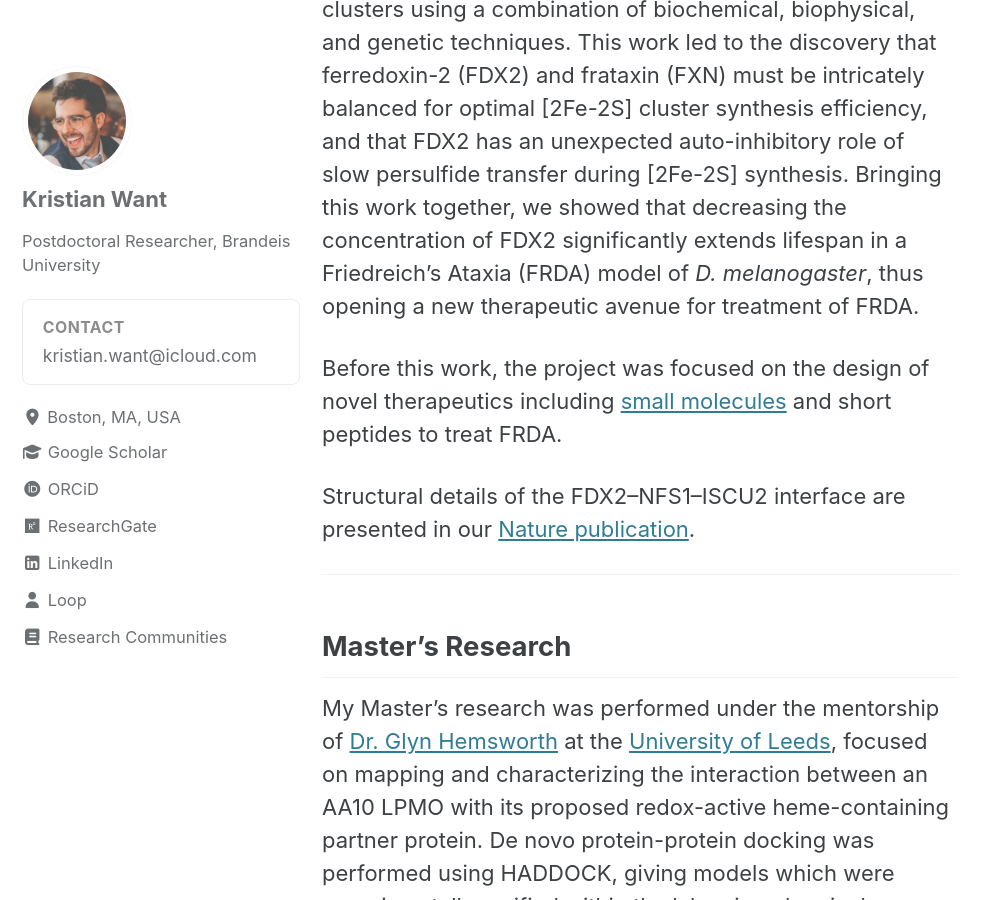
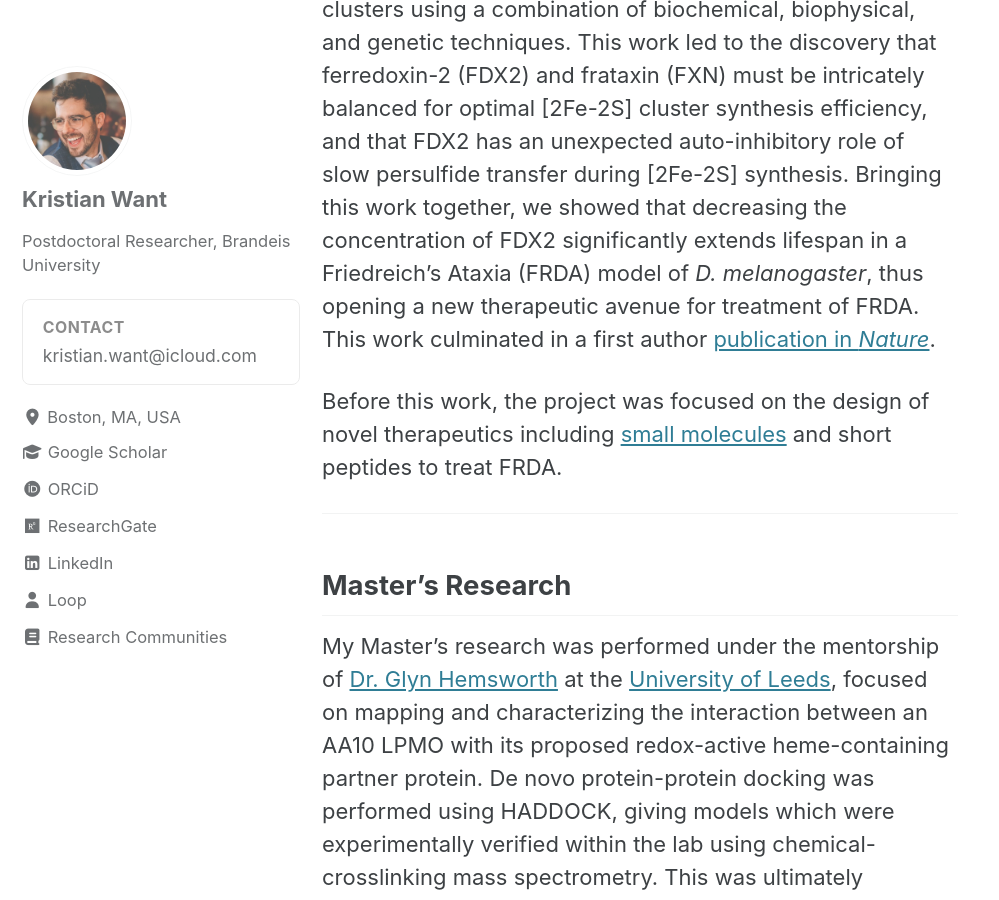
Before and after one commit to kristianwant/kristianwant.github.io, a Jekyll site: the page built from _pages/research.md, in a window 1280 px wide and 900 px high, scrolled down 2303 px. Shown: the whole window, without its empty margins (0-999 px from the left). Built offline with Jekyll 4.4.1, drawn with Linux system fonts in a browser that asks for light colours; cached includes are drawn as plain includes.

Commit message:
Move Nature publication mention into FRDA paragraph

```diff
--- a/_pages/research.md
+++ b/_pages/research.md
@@ -29,11 +29,9 @@ Taken together, this research aims to significantly enhance our understanding of
 
 My doctoral research was performed under the mentorship of [Dr. Benoit D'Autreaux](https://www.i2bc.paris-saclay.fr/biochemistry-of-metalloproteins-and-associated-diseases/) at the [Institute for Integrative Biology of the Cell (I2BC)](https://www.i2bc.paris-saclay.fr/), with my doctorate in Biochemistry and Structural Biology awarded by the [Université Paris-Saclay](https://www.universite-paris-saclay.fr/en).
 
-This work focused on characterizing the interactions and activity of FXN and FDX2 during the assembly of [2Fe-2S] clusters using a combination of biochemical, biophysical, and genetic techniques. This work led to the discovery that ferredoxin-2 (FDX2) and frataxin (FXN) must be intricately balanced for optimal [2Fe-2S] cluster synthesis efficiency, and that FDX2 has an unexpected auto-inhibitory role of slow persulfide transfer during [2Fe-2S] synthesis. Bringing this work together, we showed that decreasing the concentration of FDX2 significantly extends lifespan in a Friedreich's Ataxia (FRDA) model of *D. melanogaster*, thus opening a new therapeutic avenue for treatment of FRDA.
+This work focused on characterizing the interactions and activity of FXN and FDX2 during the assembly of [2Fe-2S] clusters using a combination of biochemical, biophysical, and genetic techniques. This work led to the discovery that ferredoxin-2 (FDX2) and frataxin (FXN) must be intricately balanced for optimal [2Fe-2S] cluster synthesis efficiency, and that FDX2 has an unexpected auto-inhibitory role of slow persulfide transfer during [2Fe-2S] synthesis. Bringing this work together, we showed that decreasing the concentration of FDX2 significantly extends lifespan in a Friedreich's Ataxia (FRDA) model of *D. melanogaster*, thus opening a new therapeutic avenue for treatment of FRDA. This work culminated in a first author [publication in *Nature*](https://doi.org/10.1038/s41586-025-09822-1).
 
 Before this work, the project was focused on the design of novel therapeutics including [small molecules](https://www.curefa.org/funded-grants/discovery-of-frataxin-substitute-drug-candidates-for-the-treatment-of-friedreichs-ataxia/) and short peptides to treat FRDA.
-
-Structural details of the FDX2–NFS1–ISCU2 interface are presented in our [Nature publication](https://doi.org/10.1038/s41586-025-09822-1).
 
 ---
 
```
